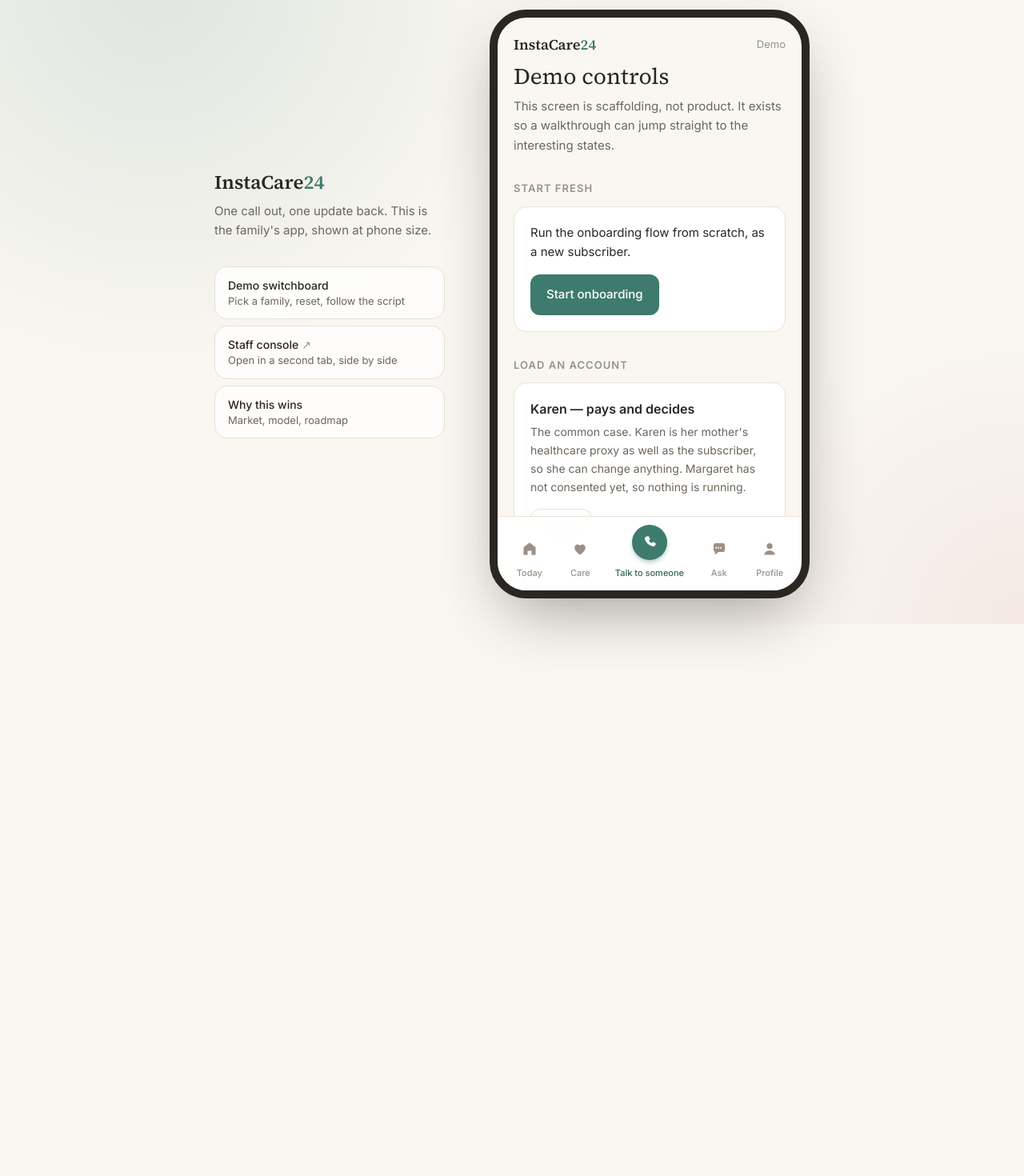
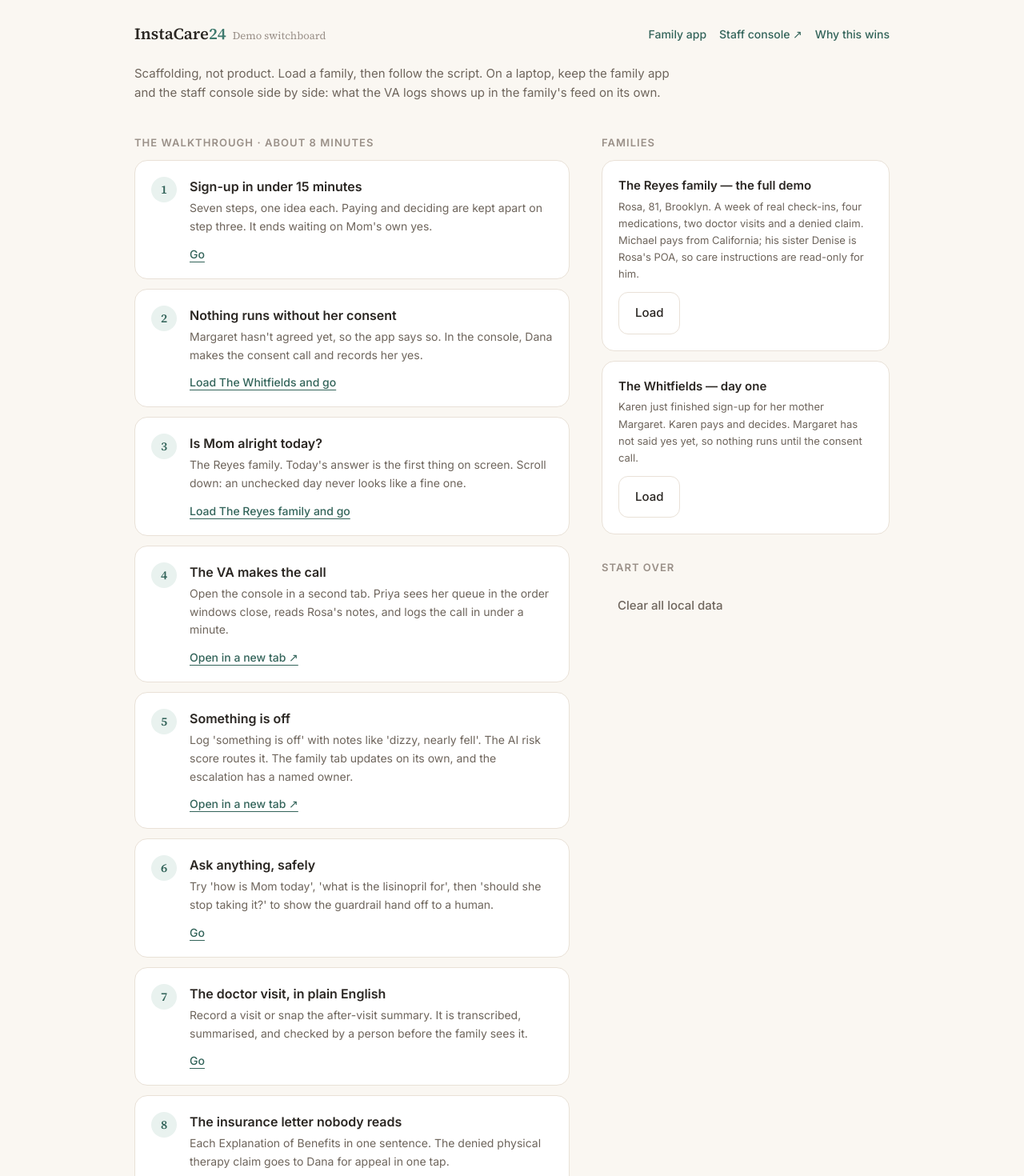
Before and after one commit to a-jay85/instacare24, a Next.js app: page /demo in a window 1280 px wide. Shown: the part 20-1490 px from the top of the page at 80% size. Before the commit the page ends 800 px from the top, so only its background shows below. Built offline with nearby package versions, Linux system fonts and the light colour scheme.

Commit message:
Demo switchboard: presenter script, family loader, sign-in-as, fast-forward actions

```diff
--- a/src/app/demo/page.tsx
+++ b/src/app/demo/page.tsx
@@ -2,59 +2,106 @@
 
 import Link from "next/link";
 import { useRouter } from "next/navigation";
-import { AppShell } from "@/components/AppShell";
-import { Button, Card, Pill, SectionTitle } from "@/components/ui";
-import { PARENT_CHANNEL } from "@/lib/config";
-import { roleLabel } from "@/lib/permissions";
+import { AccountSwitcher } from "@/components/demo/AccountSwitcher";
+import { QuickActions } from "@/components/demo/QuickActions";
+import { SCRIPT } from "@/components/demo/script";
+import { Button, Card, SectionTitle } from "@/components/ui";
 import { SEEDS, type SeedKey } from "@/lib/seed";
 import { useAccount } from "@/lib/store";
 
-/** Not product. A switchboard so the prototype can be driven in a demo. */
+/** Not product. The presenter's switchboard and script for an investor demo. */
 export default function DemoPage() {
   const router = useRouter();
-  const { account, ready, loadSeed, update, clear } = useAccount();
+  const { account, loadSeed, clear } = useAccount();
 
   return (
-    <AppShell>
-      <h1 className="font-serif text-[28px] leading-tight text-ink">
-        Demo controls
-      </h1>
-      <p className="mt-2 text-[15px] leading-relaxed text-muted">
-        This screen is scaffolding, not product. It exists so a walkthrough can
-        jump straight to the interesting states.
+    <div className="mx-auto w-full max-w-5xl px-5 py-8 lg:px-10 lg:py-12">
+      <header className="flex flex-wrap items-center justify-between gap-4">
+        <Link href="/" className="font-serif text-xl font-semibold text-ink">
+          InstaCare<span className="text-sage">24</span>
+          <span className="ml-2 text-[13px] font-normal text-faint">
+            Demo switchboard
+          </span>
+        </Link>
+        <nav className="flex gap-4 text-[14px] font-medium text-sage-dark">
+          <Link href="/feed">Family app</Link>
+          <Link href="/console" target="_blank">
+            Staff console ↗
+          </Link>
+          <Link href="/vision">Why this wins</Link>
+        </nav>
+      </header>
+
+      <p className="mt-6 max-w-2xl text-[15px] leading-relaxed text-muted">
+        Scaffolding, not product. Load a family, then follow the script. On a
+        laptop, keep the family app and the staff console side by side: what the
+        VA logs shows up in the family&apos;s feed on its own.
       </p>
 
-      <div className="mt-8">
-        <SectionTitle>Start fresh</SectionTitle>
-        <Card>
-          <p className="text-[15px] leading-relaxed text-ink">
-            Run the onboarding flow from scratch, as a new subscriber.
+      <div className="mt-10 grid gap-10 lg:grid-cols-[1fr_360px]">
+        <section aria-labelledby="script-h">
+          <SectionTitle>
+            <span id="script-h">The walkthrough · about 8 minutes</span>
+          </SectionTitle>
+          <ol className="space-y-3">
+            {SCRIPT.map((step, i) => (
+              <li key={step.title}>
+                <Card className="flex gap-4">
+                  <span className="grid h-8 w-8 shrink-0 place-items-center rounded-full bg-sage-soft font-serif text-[15px] font-semibold text-sage-dark">
+                    {i + 1}
+                  </span>
+                  <div className="min-w-0 flex-1">
+                    <h3 className="text-[16px] font-semibold text-ink">
+                      {step.title}
+                    </h3>
+                    <p className="mt-1 text-[14px] leading-relaxed text-muted">
+                      {step.say}
                     </p>
-          <div className="mt-4">
-            <Button
+                    <div className="mt-3 text-[14px] font-medium text-sage-dark">
+                      {step.newTab ? (
+                        <Link
+                          href={step.href}
+                          target="_blank"
+                          className="underline underline-offset-4 hover:text-sage"
+                        >
+                          Open in a new tab ↗
+                        </Link>
+                      ) : (
+                        <button
+                          type="button"
                           onClick={() => {
-                clear();
-                router.push("/onboarding");
+                            if (step.seed) loadSeed(step.seed);
+                            if (step.href === "/onboarding") clear();
+                            router.push(step.href);
                           }}
+                          className="underline underline-offset-4 hover:text-sage"
                         >
-              Start onboarding
-            </Button>
+                          {step.seed
+                            ? `Load ${SEEDS[step.seed].title.split(" —")[0]} and go`
+                            : "Go"}
+                        </button>
+                      )}
+                    </div>
                   </div>
                 </Card>
-      </div>
+              </li>
+            ))}
+          </ol>
+        </section>
 
-      <div className="mt-8">
-        <SectionTitle>Load an account</SectionTitle>
+        <aside className="space-y-8">
+          <section>
+            <SectionTitle>Families</SectionTitle>
             <div className="space-y-3">
               {(Object.keys(SEEDS) as SeedKey[]).map((key) => (
                 <Card key={key}>
-              <h3 className="text-[16px] font-semibold text-ink">
+                  <h3 className="text-[15px] font-semibold text-ink">
                     {SEEDS[key].title}
                   </h3>
-              <p className="mt-1.5 text-[14px] leading-relaxed text-muted">
+                  <p className="mt-1 text-[13px] leading-relaxed text-muted">
                     {SEEDS[key].blurb}
                   </p>
-              <div className="mt-4">
+                  <div className="mt-3">
                     <Button
                       variant="secondary"
                       onClick={() => {
@@ -62,79 +109,21 @@ export default function DemoPage() {
                         router.push("/feed");
                       }}
                     >
-                  Load
+                      {account?.id === SEEDS[key].build().id
+                        ? "Reset and open"
+                        : "Load"}
                     </Button>
                   </div>
                 </Card>
               ))}
             </div>
-      </div>
+          </section>
 
-      {ready && account && account.members.length > 1 ? (
-        <div className="mt-8">
-          <SectionTitle>Sign in as</SectionTitle>
-          <Card>
-            <p className="mb-4 text-[14px] leading-relaxed text-muted">
-              Same account, different person. Watch the care instructions on the
-              profile flip between editable and read-only.
-            </p>
-            <div className="space-y-2.5">
-              {account.members.map((m) => (
-                <button
-                  key={m.id}
-                  type="button"
-                  onClick={() => update((d) => ((d.currentMemberId = m.id), d))}
-                  className={`flex w-full items-center justify-between rounded-xl border px-4 py-3 text-left ${
-                    account.currentMemberId === m.id
-                      ? "border-sage bg-sage-soft"
-                      : "border-line bg-surface"
-                  }`}
-                >
-                  <span className="text-[15px] font-medium text-ink">{m.name}</span>
-                  <Pill tone={m.isAuthorizedAgent ? "sage" : "neutral"}>
-                    {roleLabel(m)}
-                  </Pill>
-                </button>
-              ))}
-            </div>
-            <div className="mt-4">
-              <Link
-                href="/profile"
-                className="text-[14px] font-medium text-sage underline underline-offset-4"
-              >
-                Go look at the profile
-              </Link>
-            </div>
-          </Card>
-        </div>
-      ) : null}
+          {account ? <AccountSwitcher /> : null}
+          {account ? <QuickActions /> : null}
 
-      <div className="mt-8">
-        <SectionTitle>Assumptions baked in</SectionTitle>
-        <Card>
-          <ul className="space-y-3 text-[14px] leading-relaxed text-muted">
-            <li>
-              <span className="font-medium text-ink">Parent channel: {PARENT_CHANNEL}.</span>{" "}
-              CHN-001 is still blocked. Voice is the only option that satisfies
-              CHN-002&apos;s &ldquo;no new device, no app install&rdquo;. One
-              constant in <code className="text-[13px]">src/lib/config.ts</code>{" "}
-              changes it.
-            </li>
-            <li>
-              <span className="font-medium text-ink">Consent gates delivery, not scheduling.</span>{" "}
-              Onboarding finishes in one sitting and sets the window; the first
-              check-in waits on the parent&apos;s recorded yes.
-            </li>
-            <li>
-              <span className="font-medium text-ink">Escalation SLA is unset.</span>{" "}
-              The copy says &ldquo;usually within 15 minutes&rdquo; because the
-              real number depends on staffing.
-            </li>
-          </ul>
-        </Card>
-      </div>
-
-      <div className="mt-8">
+          <section>
+            <SectionTitle>Start over</SectionTitle>
             <Button
               variant="ghost"
               onClick={() => {
@@ -144,7 +133,9 @@ export default function DemoPage() {
             >
               Clear all local data
             </Button>
+          </section>
+        </aside>
       </div>
-    </AppShell>
+    </div>
   );
 }
--- /dev/null
+++ b/src/components/demo/AccountSwitcher.tsx
@@ -0,0 +1,43 @@
+"use client";
+
+import { Card, Pill, SectionTitle } from "@/components/ui";
+import { roleLabel } from "@/lib/permissions";
+import { useAccount } from "@/lib/store";
+
+/** Same account, different person: shows AUT-001's read-only state. */
+export function AccountSwitcher() {
+  const { account, update } = useAccount();
+  if (!account || account.members.length < 2) return null;
+
+  return (
+    <section>
+      <SectionTitle>Signed in as</SectionTitle>
+      <Card>
+        <p className="mb-3 text-[13px] leading-relaxed text-muted">
+          Switch people to watch care instructions and medications flip between
+          editable and read-only.
+        </p>
+        <div className="space-y-2">
+          {account.members.map((m) => (
+            <button
+              key={m.id}
+              type="button"
+              aria-pressed={account.currentMemberId === m.id}
+              onClick={() => update((d) => ((d.currentMemberId = m.id), d))}
+              className={`flex w-full items-center justify-between rounded-xl border px-4 py-3 text-left ${
+                account.currentMemberId === m.id
+                  ? "border-sage bg-sage-soft"
+                  : "border-line bg-surface hover:border-sage/40"
+              }`}
+            >
+              <span className="text-[14px] font-medium text-ink">{m.name}</span>
+              <Pill tone={m.isAuthorizedAgent ? "sage" : "neutral"}>
+                {roleLabel(m)}
+              </Pill>
+            </button>
+          ))}
+        </div>
+      </Card>
+    </section>
+  );
+}
--- /dev/null
+++ b/src/components/demo/QuickActions.tsx
@@ -0,0 +1,98 @@
+"use client";
+
+import { useState } from "react";
+import { Card, SectionTitle } from "@/components/ui";
+import { canDeliver, grantConsent, logCheckIn } from "@/lib/actions";
+import { useAccount } from "@/lib/store";
+
+/**
+ * Shortcuts for when there is no time to drive the console. They call the
+ * same actions the console does, so the result is identical.
+ */
+export function QuickActions() {
+  const { account, update } = useAccount();
+  const [done, setDone] = useState<string | null>(null);
+  if (!account) return null;
+
+  const name = account.parent.preferredName;
+  const va = account.careTeam.vaName;
+
+  const actions: { label: string; run: () => void; show: boolean }[] = [
+    {
+      label: `${name} said yes on the consent call`,
+      show: account.parent.consent.state !== "granted",
+      run: () => update((a) => grantConsent(a)),
+    },
+    {
+      label: `Log today: reached, all well`,
+      show: canDeliver(account),
+      run: () =>
+        update((a) =>
+          logCheckIn(a, {
+            state: "reached",
+            vaName: va,
+            riskScore: 6,
+            summary: `${name} answered straight away and sounded bright. She'd been to the market and was about to call her sister. Took her morning pills.`,
+          }),
+        ),
+    },
+    {
+      label: `Log today: something is off`,
+      show: canDeliver(account),
+      run: () =>
+        update((a) =>
+          logCheckIn(a, {
+            state: "something_off",
+            vaName: va,
+            riskScore: 68,
+            summary: `${name} said she felt dizzy getting out of bed and nearly fell. She is sitting down now and sounds clear. Dana is calling her back and will talk to Dr. Alvarez's office.`,
+          }),
+        ),
+    },
+    {
+      label: `Log today: no answer after retries`,
+      show: canDeliver(account),
+      run: () =>
+        update((a) =>
+          logCheckIn(a, {
+            state: "not_reached",
+            vaName: va,
+            summary: `No answer at the start of her window or on the two retries 20 minutes apart. Dana is on it and will try her emergency contact.`,
+          }),
+        ),
+    },
+  ];
+
+  return (
+    <section>
+      <SectionTitle>Fast-forward</SectionTitle>
+      <Card>
+        <p className="mb-3 text-[13px] leading-relaxed text-muted">
+          Same result as doing it in the console, in one click.
+        </p>
+        <div className="space-y-2">
+          {actions
+            .filter((a) => a.show)
+            .map((a) => (
+              <button
+                key={a.label}
+                type="button"
+                onClick={() => {
+                  a.run();
+                  setDone(a.label);
+                }}
+                className="w-full rounded-xl border border-dashed border-line px-4 py-2.5 text-left text-[14px] text-ink hover:border-sage/50 hover:bg-sage-soft/40"
+              >
+                {a.label}
+              </button>
+            ))}
+        </div>
+        {done ? (
+          <p role="status" className="mt-3 text-[13px] text-moss">
+            Done: {done}. Open the family app to see it.
+          </p>
+        ) : null}
+      </Card>
+    </section>
+  );
+}
--- /dev/null
+++ b/src/components/demo/script.ts
@@ -0,0 +1,63 @@
+/**
+ * The presenter's walkthrough. Each step says what to click and what to say.
+ * `seed` loads a family first; `href` is where the step happens.
+ */
+export type ScriptStep = {
+  title: string;
+  say: string;
+  href: string;
+  newTab?: boolean;
+  seed?: "michael" | "karen";
+};
+
+export const SCRIPT: ScriptStep[] = [
+  {
+    title: "Sign-up in under 15 minutes",
+    say: "Seven steps, one idea each. Paying and deciding are kept apart on step three. It ends waiting on Mom's own yes.",
+    href: "/onboarding",
+  },
+  {
+    title: "Nothing runs without her consent",
+    say: "Margaret hasn't agreed yet, so the app says so. In the console, Dana makes the consent call and records her yes.",
+    href: "/feed",
+    seed: "karen",
+  },
+  {
+    title: "Is Mom alright today?",
+    say: "The Reyes family. Today's answer is the first thing on screen. Scroll down: an unchecked day never looks like a fine one.",
+    href: "/feed",
+    seed: "michael",
+  },
+  {
+    title: "The VA makes the call",
+    say: "Open the console in a second tab. Priya sees her queue in the order windows close, reads Rosa's notes, and logs the call in under a minute.",
+    href: "/console",
+    newTab: true,
+  },
+  {
+    title: "Something is off",
+    say: "Log 'something is off' with notes like 'dizzy, nearly fell'. The AI risk score routes it. The family tab updates on its own, and the escalation has a named owner.",
+    href: "/console",
+    newTab: true,
+  },
+  {
+    title: "Ask anything, safely",
+    say: "Try 'how is Mom today', 'what is the lisinopril for', then 'should she stop taking it?' to show the guardrail hand off to a human.",
+    href: "/assistant",
+  },
+  {
+    title: "The doctor visit, in plain English",
+    say: "Record a visit or snap the after-visit summary. It is transcribed, summarised, and checked by a person before the family sees it.",
+    href: "/care/visits",
+  },
+  {
+    title: "The insurance letter nobody reads",
+    say: "Each Explanation of Benefits in one sentence. The denied physical therapy claim goes to Dana for appeal in one tap.",
+    href: "/care/insurance",
+  },
+  {
+    title: "Why this wins",
+    say: "The loop, the human-in-the-loop cost model, and the metrics we'll be held to.",
+    href: "/vision",
+  },
+];
--- a/src/lib/seed.ts
+++ b/src/lib/seed.ts
@@ -411,19 +411,19 @@ export function seedMichael(): Account {
 }
 
 export const SEEDS = {
+  michael: {
+    key: "michael" as const,
+    title: "The Reyes family — the full demo",
+    blurb:
+      "Rosa, 81, Brooklyn. A week of real check-ins, four medications, two doctor visits and a denied claim. Michael pays from California; his sister Denise is Rosa's POA, so care instructions are read-only for him.",
+    build: seedMichael,
+  },
   karen: {
     key: "karen" as const,
-    title: "Karen — pays and decides",
+    title: "The Whitfields — day one",
     blurb:
-      "The common case. Karen is her mother's healthcare proxy as well as the subscriber, so she can change anything. Margaret has not consented yet, so nothing is running.",
+      "Karen just finished sign-up for her mother Margaret. Karen pays and decides. Margaret has not said yes yet, so nothing runs until the consent call.",
     build: seedKaren,
-  },
-  michael: {
-    key: "michael" as const,
-    title: "Michael — pays, his sister decides",
-    blurb:
-      "Michael's card is on the account but his sister Denise is their mother's POA. Care instructions are read-only for him. He is also three timezones from Rosa.",
-    build: seedMichael,
   },
 };
 
```
Lines whose indentation alone changed are shown as unchanged.
